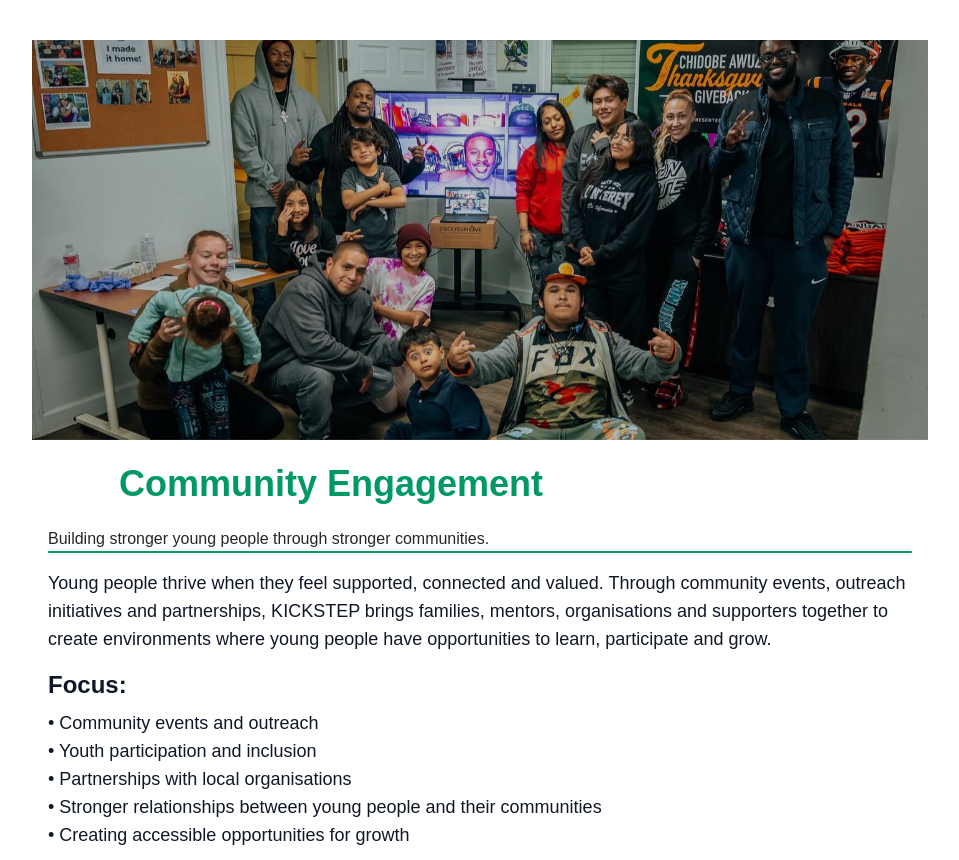
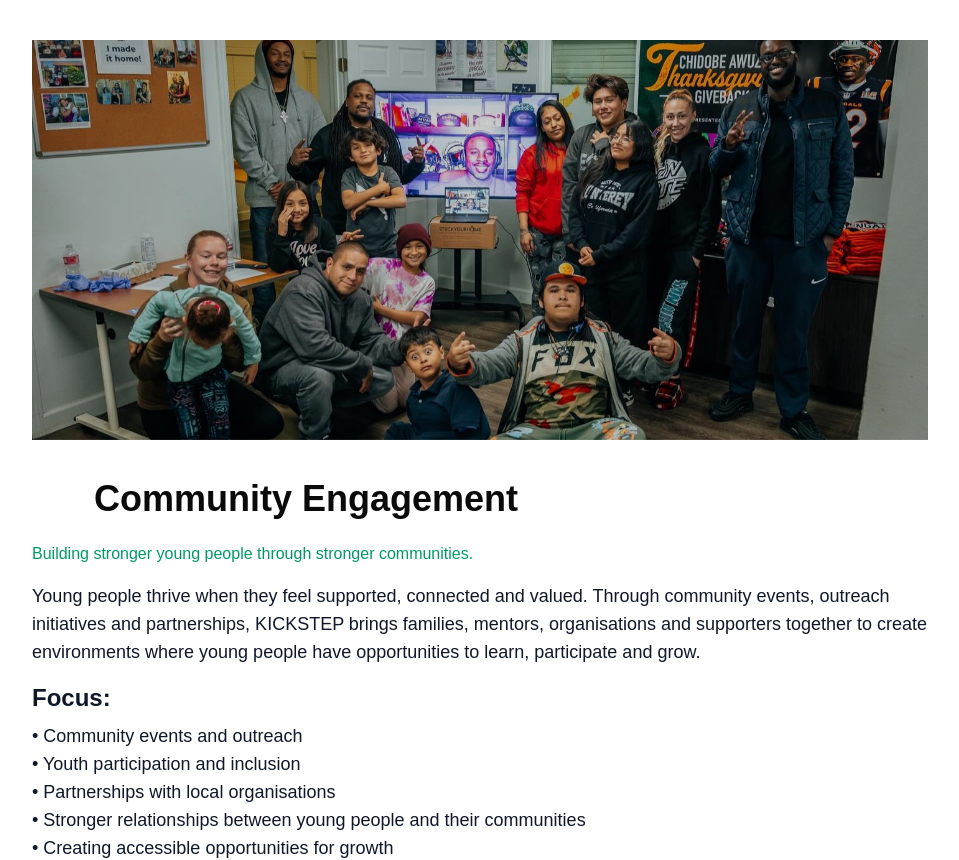
Before and after one commit to coresystechng/kickstartfoundation, a Next.js app: page /community in a window 1280 px wide. Shown: the top 860 px of the page, without its empty margins (160-1119 px from the left). Built offline with nearby package versions, Linux system fonts and the light colour scheme; a web font is replaced by a local one.

Commit message:
fixed icon issue

```diff
--- a/app/community/page.tsx
+++ b/app/community/page.tsx
@@ -11,21 +11,22 @@ export default function Page() {
                     alt="Event cover"
                     className="relative z-20 max-h-100 w-full object-cover brightness-80 dark:brightness-60 will-change-transform"
                 />
-                <div className="p-4">
-                    <div className="flex items-center gap-2 px-2 mb-4 dark:bg-gray-200">
-                        <Image
-                            src="/community.gif"
-                            width={55}
-                            height={55}
-                            alt="Community Engagement"
-                            unoptimized // Keep this to ensure the GIF animates
-                        />
-                        <h1 className="font-black text-4xl text-emerald-600">Community Engagement</h1>
+                <div className="xs:p-4 md:py-4">
+                    <div className="flex items-center gap-2 pe-2 mt-4">
+                        <div className='bg-white p-0.5 rounded'>
+                            <Image
+                                src="/community.gif"
+                                width={50}
+                                height={50}
+                                alt="Community Engagement"
+                                unoptimized // Keep this to ensure the GIF animates
+                            />
+                        </div>
+                        <h1 className="font-black text-4xl">Community Engagement</h1>
                     </div>
-                    <p className='text-neutral-800 dark:text-neutral-300'>Building stronger young people through stronger communities.</p>
-                    <div className='bg-emerald-600 h-0.5 lg:w-[450] rounded' />
+                    <p className='text-emerald-600 dark:text-emerald-300 py-4'>Building stronger young people through stronger communities.</p>
                     <div>
-                        <p className="pt-4 text-lg font-medium text-gray-900 dark:text-gray-200">
+                        <p className="text-lg font-medium text-gray-900 dark:text-gray-200">
                             Young people thrive when they feel supported, connected and valued. Through community events, outreach initiatives and partnerships, KICKSTEP brings families, mentors, organisations and supporters together to create environments where young people have opportunities to learn, participate and grow. <br />
                         </p>
 
--- a/app/education/page.tsx
+++ b/app/education/page.tsx
@@ -13,13 +13,15 @@ export default function Page() {
                 />
                 <div className="xs:p-4 md:py-4">
                     <div className="flex items-center gap-2 pe-2 mt-4">
-                        <Image
-                            src="/education.gif"
-                            width={55}
-                            height={55}
-                            alt="Education"
-                            unoptimized // Keep this to ensure the GIF animates
-                        />
+                        <div className='bg-white p-0.5 rounded'>
+                            <Image
+                                src="/education.gif"
+                                width={50}
+                                height={50}
+                                alt="Education"
+                                unoptimized // Keep this to ensure the GIF animates
+                            />
+                        </div>
                         <h1 className="font-black text-4xl">Education</h1>
                     </div>
                     <p className='text-emerald-600 dark:text-emerald-300 py-4'>Creating opportunities for learning and future growth.</p>
--- a/app/football/page.tsx
+++ b/app/football/page.tsx
@@ -13,13 +13,15 @@ export default function Page() {
                 />
                 <div className="xs:p-4 md:py-4">
                     <div className="flex items-center gap-2 pe-2 mt-4">
-                        <Image
-                            src="/ball.gif"
-                            width={55}
-                            height={55}
-                            alt="Football"
-                            unoptimized // Keep this to ensure the GIF animates
-                        />
+                        <div className='bg-white p-0.5 rounded'>
+                            <Image
+                                src="/ball.gif"
+                                width={50}
+                                height={50}
+                                alt="Football"
+                                unoptimized // Keep this to ensure the GIF animates
+                            />
+                        </div>
                         <h1 className="font-black text-4xl">Football</h1>
                     </div>
                     <p className='text-emerald-600 dark:text-emerald-300 py-4'>Using the game to build more than athletes.</p>
--- a/app/mentorship/page.tsx
+++ b/app/mentorship/page.tsx
@@ -13,13 +13,15 @@ export default function Page() {
                 />
                 <div className="xs:p-4 md:py-4">
                     <div className="flex items-center gap-2 pe-2 mt-4">
-                        <Image
-                            src="/mentorship.gif"
-                            width={55}
-                            height={55}
-                            alt="Mentorship"
-                            unoptimized // Keep this to ensure the GIF animates
-                        />
+                        <div className='bg-white p-0.5 rounded'>
+                            <Image
+                                src="/mentorship.gif"
+                                width={50}
+                                height={50}
+                                alt="Mentorship"
+                                unoptimized // Keep this to ensure the GIF animates
+                            />
+                        </div>
                         <h1 className="font-black text-4xl">Mentorship</h1>
                     </div>
                     <p className='text-emerald-600 dark:text-emerald-300 py-4'>Connecting young people with people who believe in their potential.</p>
```
